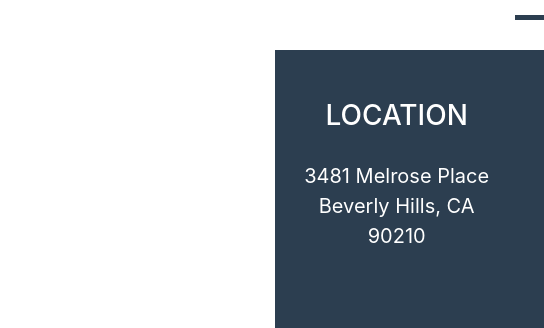
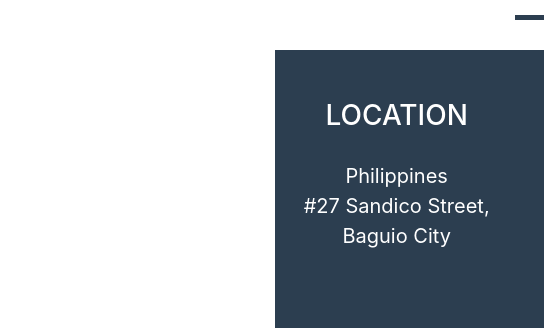
Before and after one commit to Vallerieines/val.github, a website with bundled scripts: page index.html in a window 1280 px wide. Shown: the part 2399-2727 px from the top of the page, 0-544 px from the left. Built offline with nearby package versions, Linux system fonts and the light colour scheme; a script that the page names is missing.

Commit message:
1Adasdsd

```diff
--- a/index.html
+++ b/index.html
@@ -8,7 +8,7 @@
     <meta name="description" content="">
     <meta name="author" content="">
 
-    <title>Vallerie Ines </title>
+    <title> Vallerie Ines </title>
 
     <!-- Bootstrap core CSS -->
     <link href="vendor/bootstrap/css/bootstrap.min.css" rel="stylesheet">
@@ -195,8 +195,8 @@ s.setAttribute('data-timestamp', +new Date());
           <div class="row">
             <div class="footer-col col-md-4">
               <h3>Location</h3>
-              <p>3481 Melrose Place
-                <br>Beverly Hills, CA 90210</p>
+              <p>Philippines
+                <br>#27 Sandico Street, Baguio City</p>
             </div>
             <div class="footer-col col-md-4">
               <h3>Around the Web</h3>
```
